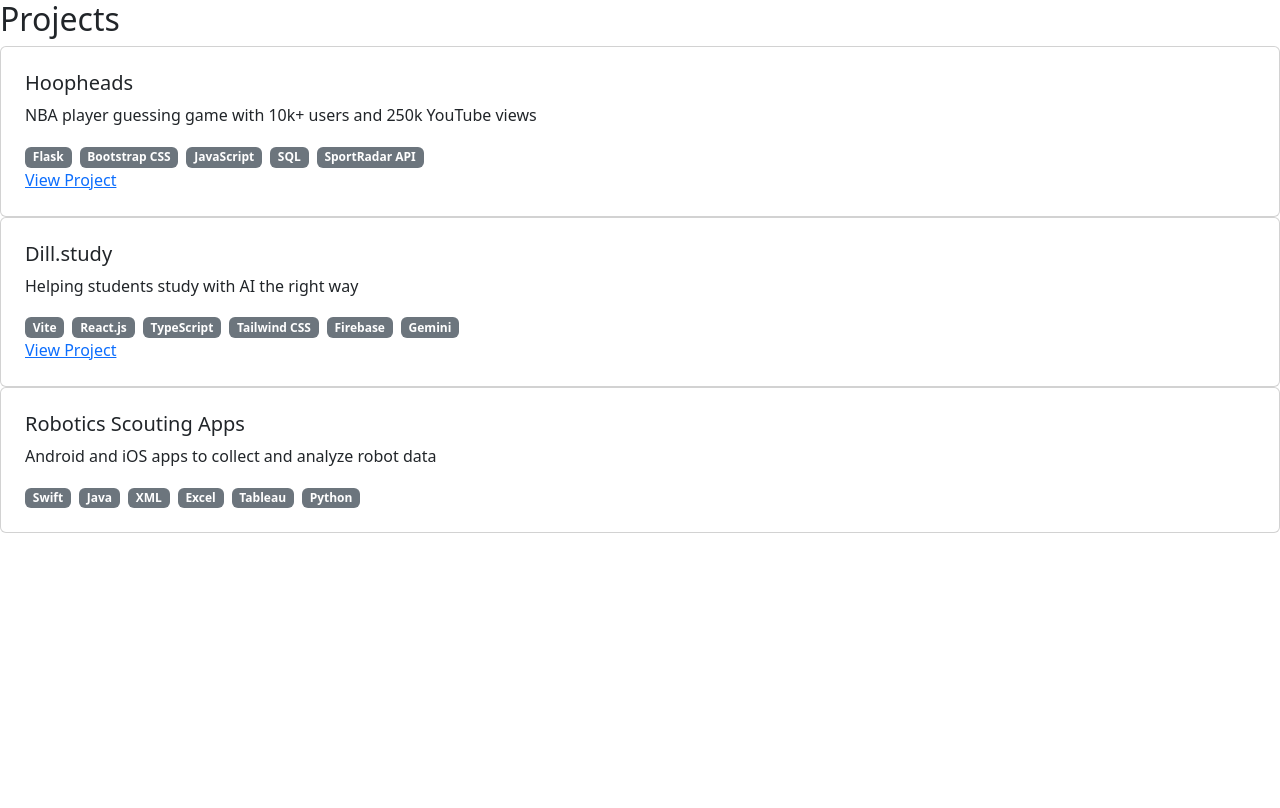
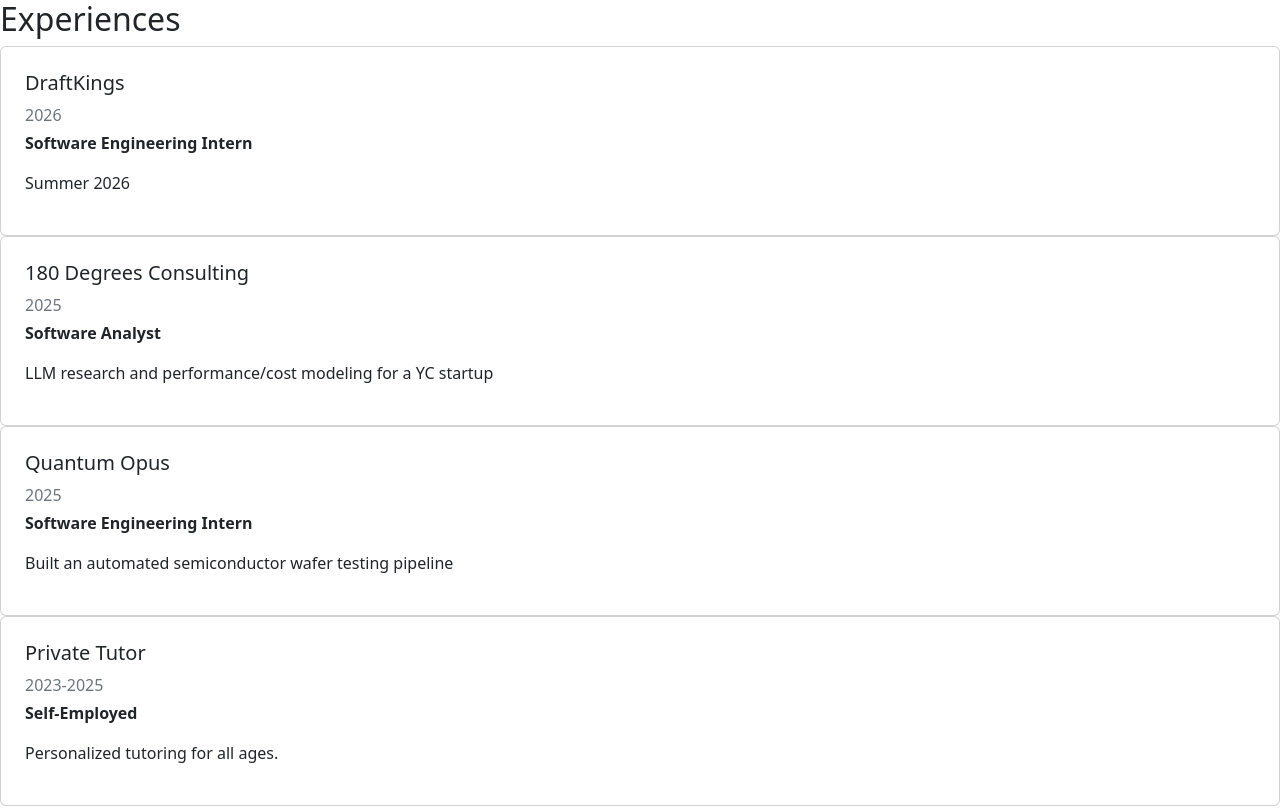
Before and after one commit to anshah1/personal_website, a React (Vite) app: page / in a window 1280 px wide. Shown: the top 808 px of the page. Built offline with nearby package versions, Linux system fonts and the light colour scheme.

Commit message:
got smth

```diff
--- a/src/App.tsx
+++ b/src/App.tsx
@@ -1,11 +1,16 @@
 //import About from './components/About';
 import Projects from './components/Projects';
-//import Experiences from './components/Experiences';
+import Experiences from './components/Experiences';
 //import Navbar from './components/Navbar';
 //import Contact from './components/Contact';
 
 function App() {
-  return <Projects />;
+  return (
+    <>
+      <Experiences />
+      <Projects />
+    </>
+  )
 }
 
 export default App;
--- a/src/components/ExperienceCard.tsx
+++ b/src/components/ExperienceCard.tsx
@@ -0,0 +1,19 @@
+type Experience = {
+    company: string;
+    time: string;
+    role: string;
+    description: string;
+};
+
+function ExperienceCard({ company, time, role, description }: Experience) {
+    return (
+        <div className="card p-4">
+            <h5>{company}</h5>
+            <p className="text-secondary mb-1">{time}</p>
+            <p className="fw-semibold">{role}</p>
+            <p>{description}</p>
+        </div>
+    );
+}
+
+export default ExperienceCard;
--- a/src/components/Experiences.tsx
+++ b/src/components/Experiences.tsx
@@ -0,0 +1,45 @@
+import ExperienceCard from './ExperienceCard';
+
+const experiences = [
+    {
+        company: 'DraftKings',
+        time: '2026',
+        role: 'Software Engineering Intern',
+        description: 'Summer 2026'
+    },
+    {
+        company: '180 Degrees Consulting',
+        time: '2025',
+        role: 'Software Analyst',
+        description: 'LLM research and performance/cost modeling for a YC startup'
+    },
+    {
+        company: 'Quantum Opus',
+        time: '2025',
+        role: 'Software Engineering Intern',
+        description: 'Built an automated semiconductor wafer testing pipeline'
+    },
+    {
+        company: 'Private Tutor',
+        time: '2023-2025',
+        role: 'Self-Employed',
+        description: 'Personalized tutoring for all ages.'
+    }
+]
+
+function Experiences() {
+    return (
+        <div>
+            <h2>Experiences</h2>
+            <div>
+                {experiences.map((experience) => (
+                    <div key={experience.company}>
+                        <ExperienceCard {...experience} />
+                    </div>
+                ))}
+            </div>
+        </div>
+    );
+}
+
+export default Experiences;
--- a/src/components/ProjectCard.tsx
+++ b/src/components/ProjectCard.tsx
@@ -2,7 +2,7 @@
     title: string;
     description: string;
     technologies: string[];
-    url?: string;   // ? means optional
+    url?: string;
 };
 
 function ProjectCard(p: Project) {
```
